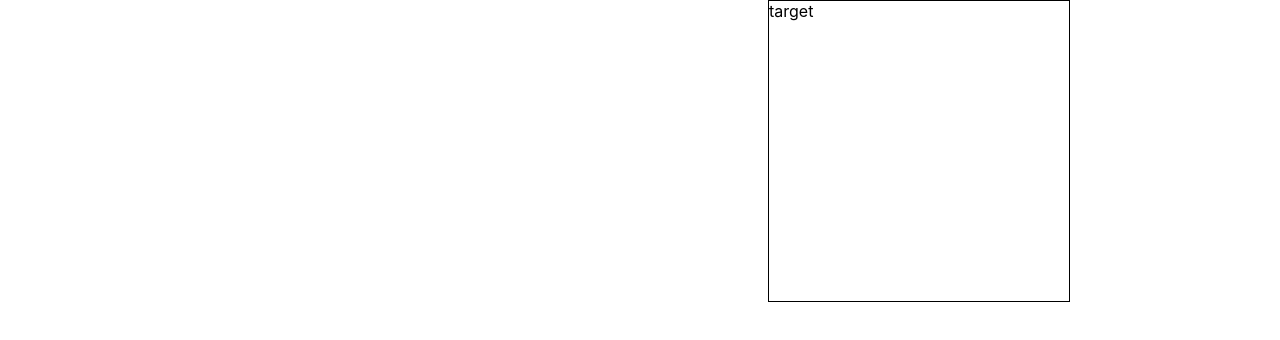
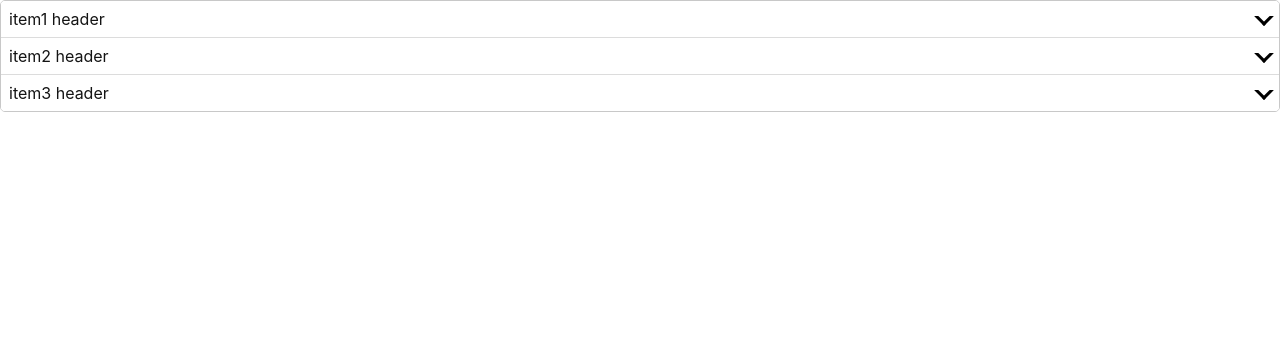
Before and after one commit to CRChaotic/react-carousel, a React (Create React App) app: page / in a window 1280 px wide. Shown: the top 340 px of the page. Built offline with nearby package versions, Linux system fonts and the light colour scheme.

Commit message:
Add accordion

```diff
--- a/src/App.tsx
+++ b/src/App.tsx
@@ -1,3 +1,4 @@
+import { AccordionTest } from "./components/accordion/AccordionTest";
 import CarouselTest from "./components/carousel/CarouselTest";
 import RouterTest from "./components/router/RouterTest";
 import { PopoverTest } from "./hooks/PopoverTest";
@@ -8,7 +9,8 @@ function App() {
     <>
       {/* <RouterTest></RouterTest> */}
       {/* <CarouselTest></CarouselTest> */}
-      <PopoverTest></PopoverTest>
+      {/* <PopoverTest></PopoverTest> */}
+      <AccordionTest></AccordionTest>
     </>
   );
 }
--- /dev/null
+++ b/src/components/accordion/Accordion.tsx
@@ -0,0 +1,61 @@
+import { createContext, forwardRef, useState } from "react";
+
+import "./styles/Accordion.css";
+
+const CLASS_NAME_ACCORDION = "accordion";
+
+interface AccordionProps extends React.ComponentPropsWithoutRef<"div">{
+    maxOpen?:number;
+}
+
+export type ItemKey = string|number;
+
+export interface AccordionContextInterface{
+    hasItemKey:(itemKey:ItemKey) => boolean;
+    addItemKey:(itemKey:ItemKey) => void;
+    removeItemKey:(itemKey:ItemKey) => void;
+}
+
+export const AccordionContext = createContext<AccordionContextInterface>(null!);
+
+const Accordion = forwardRef<HTMLDivElement, AccordionProps>(({maxOpen=Infinity, children, ...props}, ref) => {
+
+    const [itemkeys, setItemkeys] = useState<ItemKey[]>([]);
+
+    const addItemKey = (itemKey:ItemKey) => {
+        if(itemkeys.includes(itemKey)){
+            return;
+        }
+
+        let newItemKeys = [itemKey, ...itemkeys];
+        if(newItemKeys.length > maxOpen){
+            newItemKeys = newItemKeys.slice(0, maxOpen);
+        }
+        if(newItemKeys.length === 0){
+            return;
+        }
+        setItemkeys(newItemKeys);
+    };
+
+    const removeItemKey = (itemKey:ItemKey) => {
+        setItemkeys(itemkeys.filter((key) => key !== itemKey));
+    };
+
+    const hasItemKey = (itemkey:ItemKey) => {
+        return itemkeys.includes(itemkey);
+    };
+
+    let className = props.className ? CLASS_NAME_ACCORDION + " "+ props.className : CLASS_NAME_ACCORDION;
+
+    return (
+        <AccordionContext.Provider value={{hasItemKey, addItemKey, removeItemKey}}>
+            <div {...props} ref={ref} className={className}>
+                {children}
+            </div>
+        </AccordionContext.Provider>
+    );
+});
+
+Accordion.displayName = "Accordion";
+
+export default Accordion;
--- /dev/null
+++ b/src/components/accordion/AccordionBody.tsx
@@ -0,0 +1,38 @@
+import { forwardRef, useContext } from "react";
+import useCollapsible from "../../hooks/useCollapsible";
+import { AccordionItemContext } from "./AccordionItem";
+import { AccordionContext } from "./Accordion";
+
+import "./styles/AccordionBody.css";
+
+const CLASS_NAME_BODY = "accordion-body";
+
+const AccordionBody = forwardRef<HTMLDivElement, React.ComponentPropsWithoutRef<"div">>((props, ref) => {
+
+    const itemKey = useContext(AccordionItemContext);
+    const {hasItemKey} = useContext(AccordionContext);
+    const show = hasItemKey(itemKey);
+
+    const {ref:collapsibleRef, style} = useCollapsible<HTMLDivElement>({show});
+
+    let className = props.className ? CLASS_NAME_BODY + " " +props.className : CLASS_NAME_BODY;
+
+    return (
+        <div
+            style={style}
+            ref={collapsibleRef}
+        >
+            <div
+                {...props}
+                ref={ref}
+                className={className}
+            >
+                {props.children}
+            </div>
+        </div>
+    );
+});
+
+AccordionBody.displayName = "AccordionBody";
+
+export default AccordionBody;
--- /dev/null
+++ b/src/components/accordion/AccordionHeader.tsx
@@ -0,0 +1,45 @@
+import { forwardRef, useContext } from "react";
+import { AccordionItemContext } from "./AccordionItem";
+import { AccordionContext } from "./Accordion";
+
+import "./styles/./AccordionHeader.css";
+
+const CLASS_NAME_HEADER = "accordion-header";
+const CLASS_NAME_ACTIVE = "active";
+
+const AccordionHeader = forwardRef<HTMLButtonElement, React.ComponentPropsWithoutRef<"button">>((props, ref) => {
+
+    const itemKey = useContext(AccordionItemContext);
+    const {hasItemKey, addItemKey, removeItemKey} = useContext(AccordionContext);
+    const show = hasItemKey(itemKey);
+
+    let className = [CLASS_NAME_HEADER];
+    if(show){
+        className.push(CLASS_NAME_ACTIVE);
+    }
+    if(props.className){
+        className.push(props.className);
+    }
+
+    const handleClick = (e:React.PointerEvent<HTMLButtonElement>) => {
+        if(show){
+            removeItemKey(itemKey);
+        }else{
+            addItemKey(itemKey);
+        }
+
+        if(typeof props.onClick === "function"){
+            props.onClick(e);
+        }
+    }
+
+    return (
+        <button {...props} ref={ref} type="button" className={className.join(" ")} onClick={handleClick}>
+            {props.children}
+        </button>
+    );
+});
+
+AccordionHeader.displayName = "AccordionHeader";
+
+export default AccordionHeader;
--- /dev/null
+++ b/src/components/accordion/AccordionItem.tsx
@@ -0,0 +1,34 @@
+import { createContext, forwardRef } from "react";
+import { ItemKey } from "./Accordion";
+
+import "./styles/AccordionItem.css";
+
+const CLASS_NAME_ITEM = "accordion-item";
+
+export interface AccordionItemProps extends React.ComponentPropsWithoutRef<"div">{
+    itemKey:ItemKey;
+}
+
+const AccordionItemContext = createContext<ItemKey>(null!);
+
+const AccordionItem = forwardRef<HTMLDivElement, AccordionItemProps>(({
+    itemKey,
+    children,
+    ...props
+}, ref) => {
+
+    let className = props.className ? CLASS_NAME_ITEM + " " +props.className : CLASS_NAME_ITEM;
+
+    return (
+        <AccordionItemContext.Provider value={itemKey}>
+            <div {...props} ref={ref} className={className} >
+                {children}
+            </div>
+        </AccordionItemContext.Provider>
+    );
+});
+
+AccordionItem.displayName = "AccordionItem";
+
+export { AccordionItemContext };
+export default AccordionItem;
--- /dev/null
+++ b/src/components/accordion/AccordionTest.tsx
@@ -0,0 +1,30 @@
+import Accordion from "./Accordion";
+import AccordionBody from "./AccordionBody";
+import AccordionHeader from "./AccordionHeader";
+import AccordionItem from "./AccordionItem";
+
+
+function AccordionTest(){
+
+    return (
+        <>
+            <Accordion maxOpen={1} style={{border:"1px solid rgb(200, 200, 200)", borderRadius:"5px"}}>
+                <AccordionItem key={0} itemKey={0}>
+                    <AccordionHeader>item1 header</AccordionHeader>
+                    <AccordionBody>item1 body</AccordionBody>
+                </AccordionItem>
+                <AccordionItem key={1} itemKey={1}>
+                    <AccordionHeader>item2 header</AccordionHeader>
+                    <AccordionBody>item2 body</AccordionBody>
+                </AccordionItem>
+                <AccordionItem key={2} itemKey={2}>
+                    <AccordionHeader>item3 header</AccordionHeader>
+                    <AccordionBody>item3 body</AccordionBody>
+                </AccordionItem>
+            </Accordion>
+
+        </>
+    );
+}
+
+export { AccordionTest };
--- /dev/null
+++ b/src/components/accordion/styles/Accordion.css
@@ -0,0 +1,4 @@
+
+.accordion{
+    overflow: hidden;
+}
--- /dev/null
+++ b/src/components/accordion/styles/AccordionBody.css
@@ -0,0 +1,9 @@
+
+.accordion-body{
+    padding: var(--accordion-item-padding);
+}
+
+.dark .accordion-body{
+    background-color: rgb(50, 50, 60);
+    color: rgb(255, 255, 255);
+}
--- /dev/null
+++ b/src/components/accordion/styles/AccordionHeader.css
@@ -0,0 +1,65 @@
+
+.accordion-header {
+    --accordion-header-transition-duration:200ms;
+}
+
+.accordion-header{
+    display: flex;
+    width: 100%;
+    border: none;
+    font: inherit;
+    text-align: inherit;
+    position: relative;
+    cursor: pointer;
+    padding: var(--accordion-item-padding);
+}
+
+.accordion-header, .light .accordion-header {
+    background-color: rgb(255, 255, 255);
+    color: rgb(20, 20, 20);
+}
+
+.accordion-header.active, .light .accordion-header.active{
+    background-color: rgb(240, 245, 240);
+}
+
+.dark .accordion-header{
+    background-color: rgb(50, 50, 60);
+    color: rgb(255, 255, 255);
+}
+
+.dark .accordion-header.active{
+    background-color: rgb(80, 80, 90);
+}
+
+.accordion-header::after {
+    display: inline-block;
+    content: "";
+    margin-left: auto;
+    min-width: 0.5rem;
+    min-height: 0.5rem;
+    border-width: 3px;
+    border-style: solid;
+    border-left-color: transparent;
+    border-top-color: transparent;
+    transition-property: transform;
+    transition-duration: var(--accordion-header-transition-duration);
+}
+
+.accordion-header:not(.active)::after{
+    transform: rotate(45deg);
+}
+
+.accordion-header.active::after{
+    transform: rotate(-135deg);
+}
+
+.accordion-header::after, .light .accordion-header::after{
+    border-right-color: black;
+    border-bottom-color: black;
+}
+
+.dark .accordion-header::after{
+    border-right-color: rgb(255, 255, 255);
+    border-bottom-color: rgb(255, 255, 255);
+}
--- /dev/null
+++ b/src/components/accordion/styles/AccordionItem.css
@@ -0,0 +1,14 @@
+
+.accordion-item {
+    --accordion-item-padding: 0.5rem;
+}
+
+.accordion-item {
+    position: relative;
+    min-width: 1rem;
+    min-height: 1rem;
+}
+
+.accordion-item:not(:first-child) {
+    border-top: 1px solid rgb(220, 220, 220);
+}
--- a/src/components/carousel/Carousel.tsx
+++ b/src/components/carousel/Carousel.tsx
@@ -14,7 +14,7 @@ const SLIDE_THRESHOLD = 0.3;
 type Animation = "slide"|"fade";
 type Direction = "forward"|"backward";
 
-export interface CarouselProps extends React.ComponentPropsWithRef<"div">{
+export interface CarouselProps extends React.ComponentPropsWithoutRef<"div">{
     items:React.ReactNode[];
     animation?:Animation;
     isEnabledAutoplay?:boolean;
```
Also changed, not shown: 1 other file (tests, documents, lock files or other folders).
